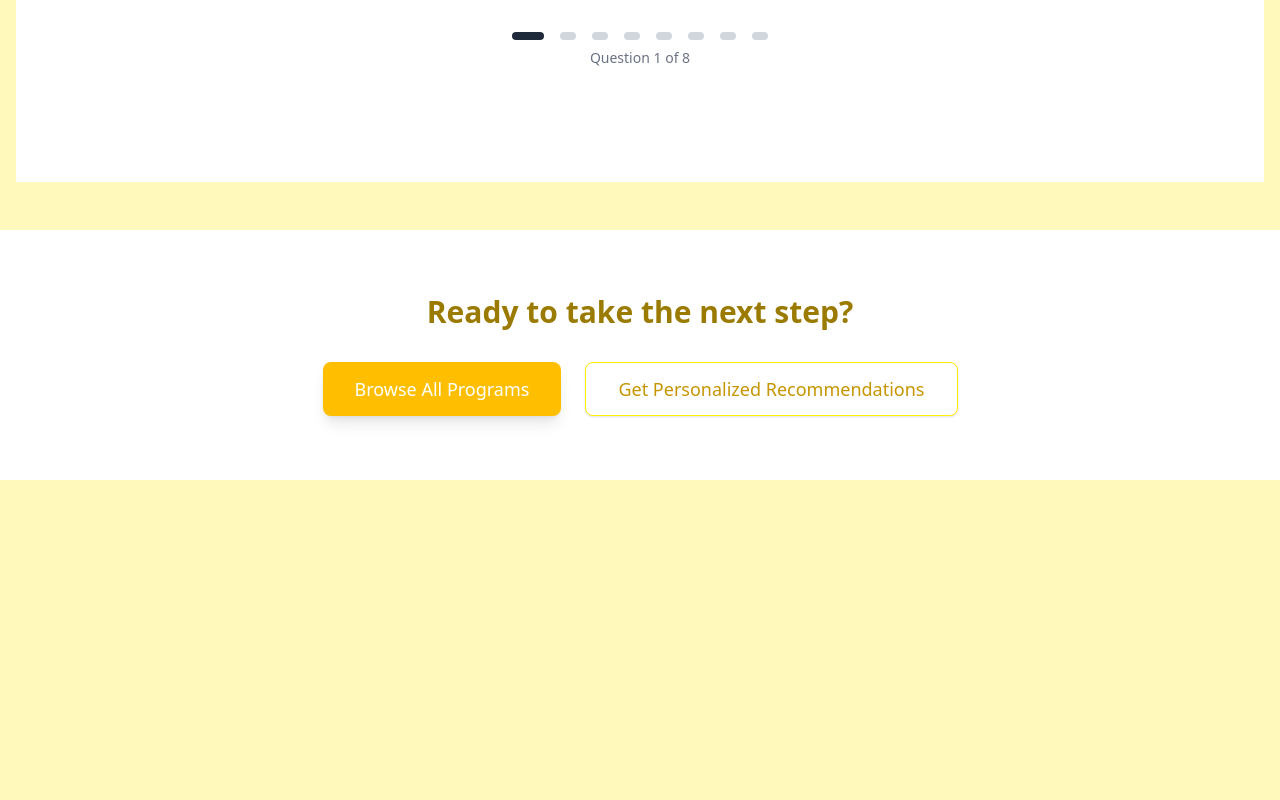
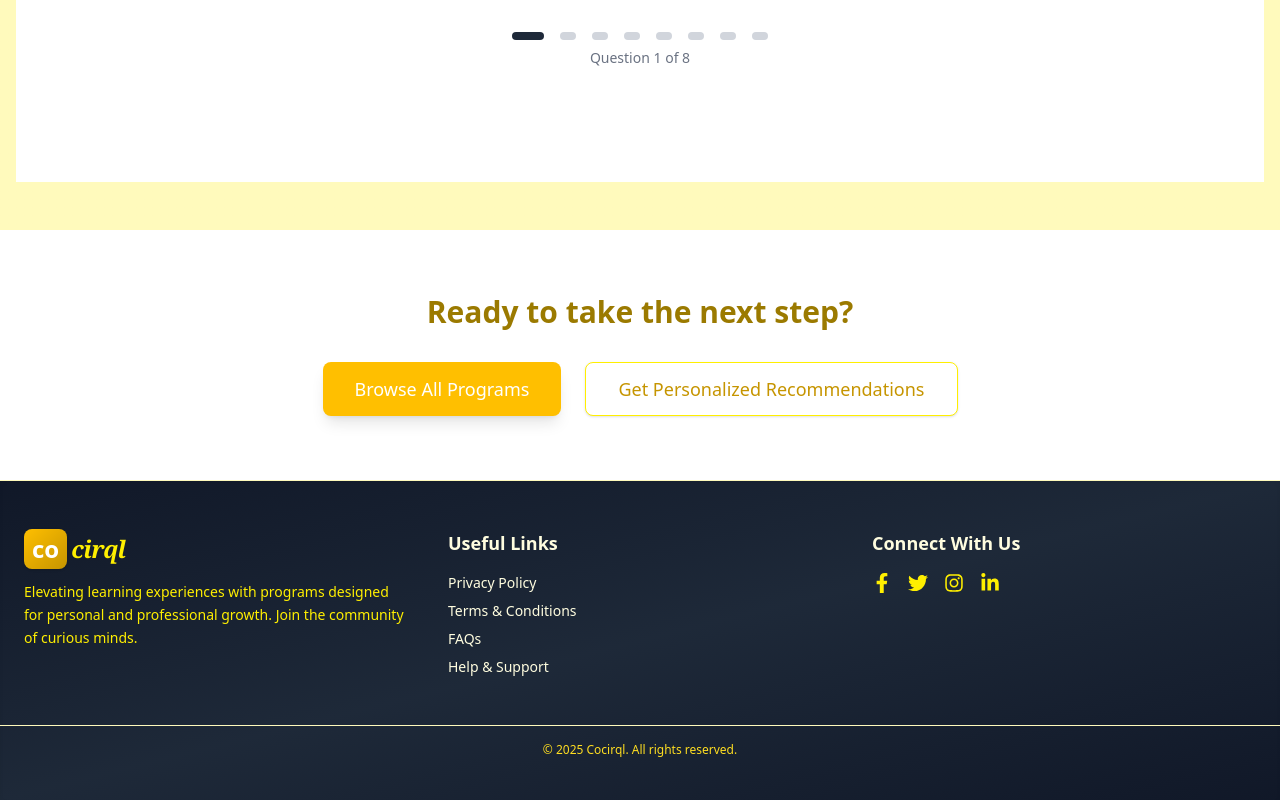
Before and after one commit to kurmananda-cocirql/front, a React (Vite) app: page / in a window 1280 px wide. Shown: the part 1849-2649 px from the top of the page. Built offline with nearby package versions, Linux system fonts and the light colour scheme.

Commit message:
footer - display

```diff
--- a/src/App.jsx
+++ b/src/App.jsx
@@ -10,9 +10,9 @@ import ChoiceQS from './components/choices';
 const App = () => {
   return (
     <div className="min-h-screen bg-gradient-to-br from-amber-200 via-amber-200 to-amber-200">
-      <div className="fixed left-0 w-full h-auto z-[-10] bottom-0">
-        <Footer />
-      </div>
+      {/* <div className="left-0 w-full h-auto z-[10] bottom-0">
+
+      </div> */}
 
       <div className="fixed inset-0 overflow-hidden pointer-events-none">
         {[...Array(10)].map((_, i) => (
@@ -90,7 +90,7 @@ const App = () => {
         </motion.div>
       </div>
 
-      <div className="bg-black opacity-0 h-[80vh] lg:h-[40vh]" />
+      <div className="bg-white opacity-0 " /><Footer />
     </div>
   );
 };
```
